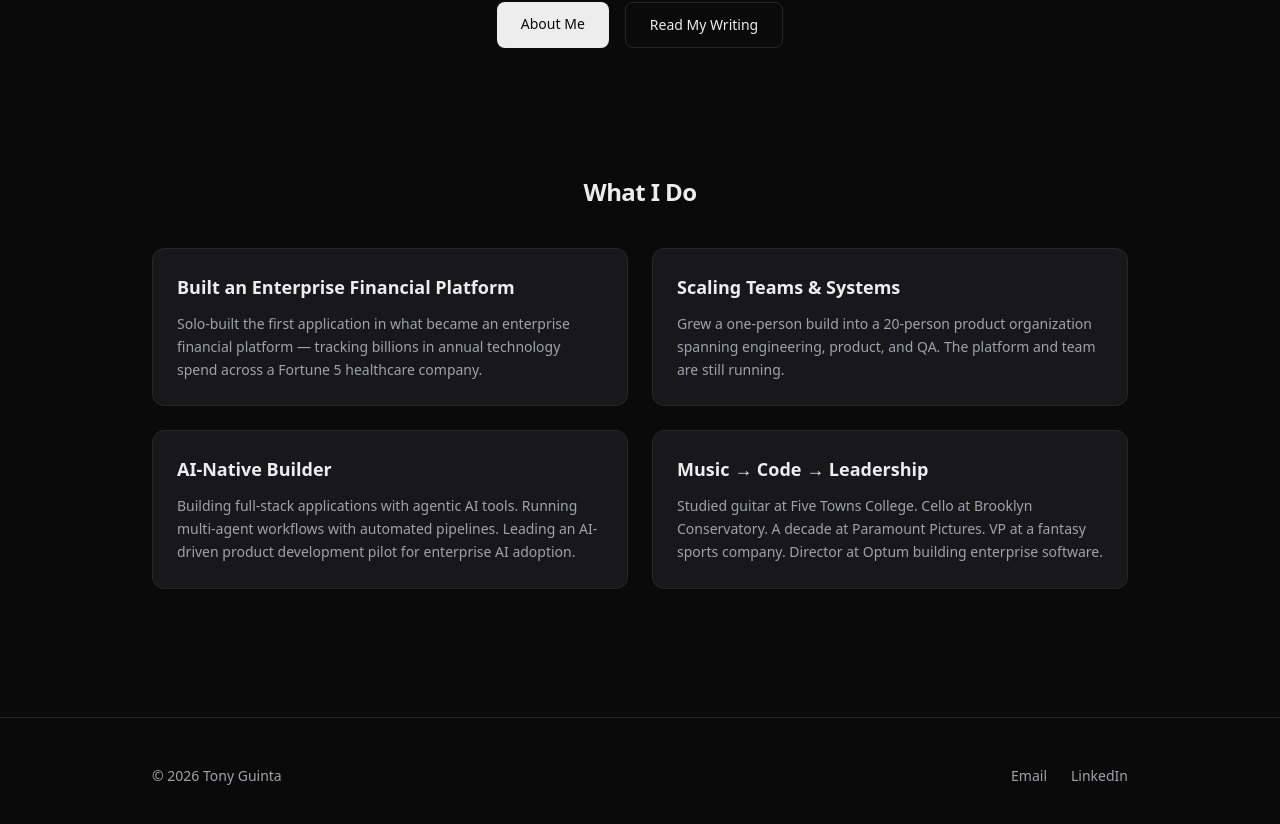
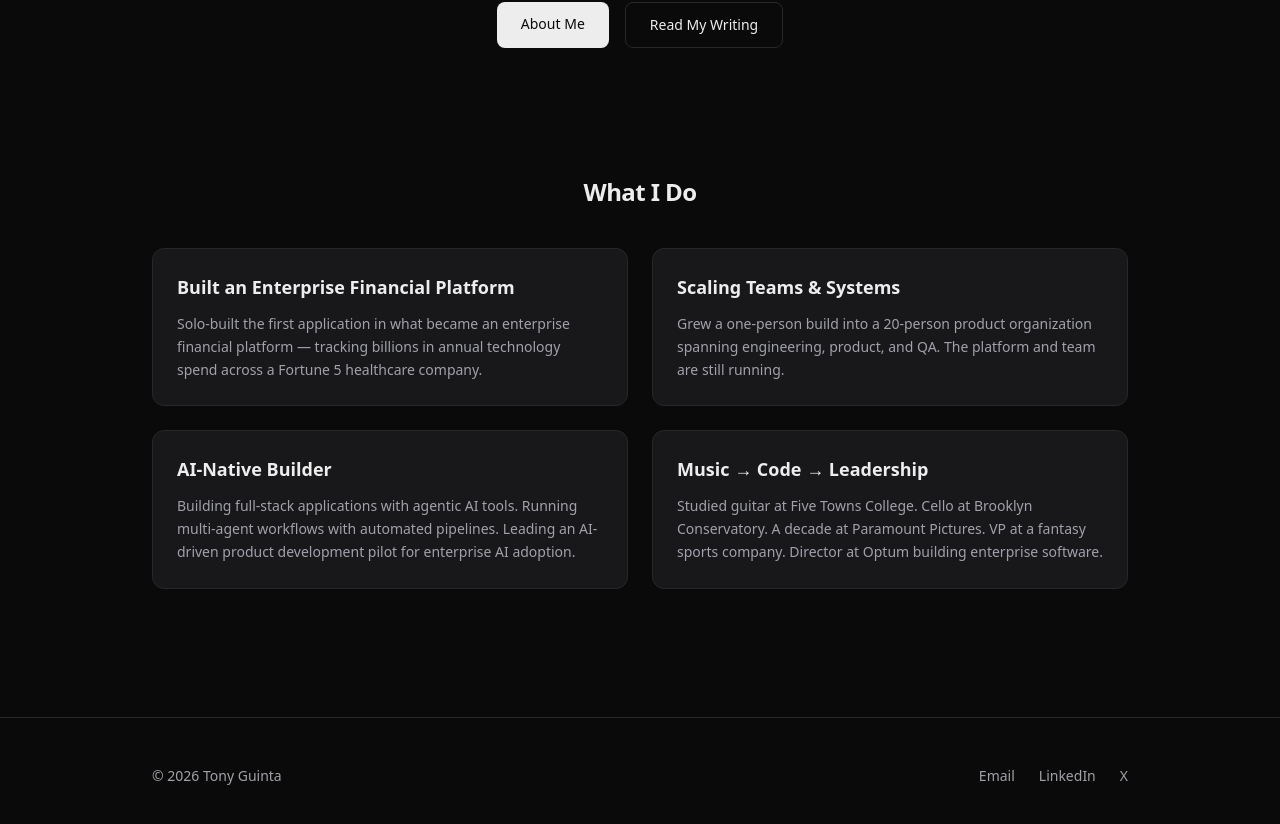
Before and after one commit to tonyguinta/tonyguinta.com, a Next.js app: page / in a window 1280 px wide. Shown: the part 520-1344 px from the top of the page. Built offline with nearby package versions, Linux system fonts and the light colour scheme.

Commit message:
Add X profile link to footer

```diff
--- a/src/components/Footer.tsx
+++ b/src/components/Footer.tsx
@@ -20,6 +20,14 @@ export default function Footer() {
           >
             LinkedIn
           </a>
+          <a
+            href="https://x.com/TonyGuinta"
+            target="_blank"
+            rel="noopener noreferrer"
+            className="text-sm text-muted transition-colors hover:text-foreground"
+          >
+            X
+          </a>
         </div>
       </div>
     </footer>
```
